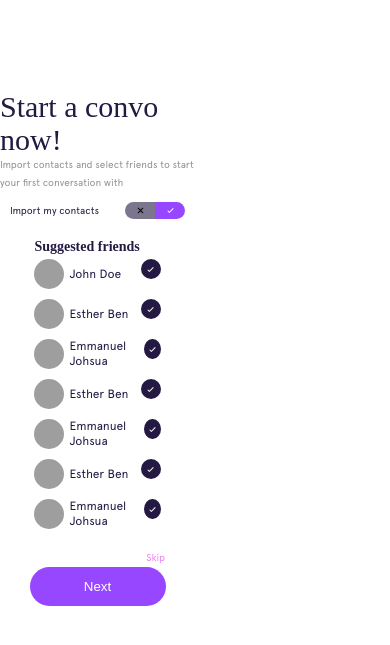
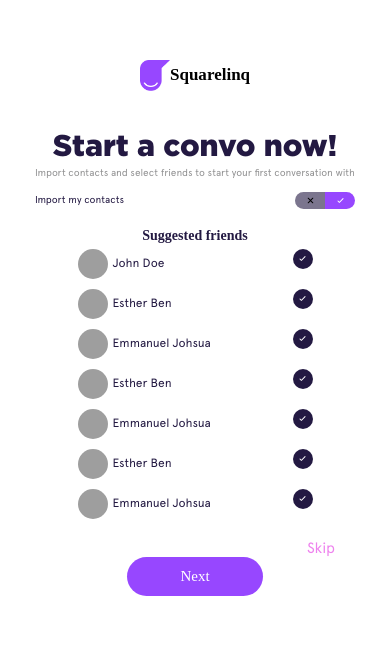
Before and after one commit to Chidubem03/SquareLinq.Inc, a React (Create React App) app: page /getstarted in a window 390 px wide. Shown: the part 137-782 px from the top of the page. Built offline with nearby package versions, Linux system fonts and the light colour scheme; grey boxes are pictures that could not be loaded; a web font is replaced by a local one.

Commit message:
more responsive pages have been added

```diff
--- a/src/Pages/GetStarted/GetStarted.jsx
+++ b/src/Pages/GetStarted/GetStarted.jsx
@@ -1,14 +1,8 @@
 import React from "react";
-import shineLogo from "../Images/shineLogo.png";
-// import googleIcon from "../Images/google_icon.png";
-// import cancel from "../Images/cancel.svg";
-// import checked from "../Images/checked.svg";
-// import eyeOpen from "../Images/eye-open.svg";
-// import eyeClose from "../Images/eye-close.svg";
 import slider from "../Images/auth-pagination-slider.png";
+import squareLinq from '../Images/squarelink-logo.png';
 import "./getStarted.css";
 import { IoIosClose, IoIosCheckmark } from "react-icons/io";
-// import { Link } from "react-router-dom/cjs/react-router-dom";
 
 const GetStarted = () => {
   const handleNext = () =>{
@@ -55,12 +49,12 @@ const GetStarted = () => {
   return (
     <div className="getstarted-container">
       <div className="con interactive-sec">
-        <div>
+        <div className="getstarted-left-container">
           <h1>
-            Interactive <img src={shineLogo} alt="shine logo" id="shine-logo" />{" "}
+            Interactive
           </h1>
           <br />
-          <p>
+          <p className="paragraph-info">
             Join a community of like minded people where you can free air you
             opinions, discuss new trends and shared interests. Interact with
             your friends, family, colleagues and teammates as you you strengthen
@@ -70,14 +64,19 @@ const GetStarted = () => {
         </div>
       </div>
       <section className="getstarted-section">
+              <div className="logoCon">
+                <img src={squareLinq} className='logoIcon' alt="" />
+                <p className='logoText'>Squarelinq</p>
+              </div>
         <article className="getstarted-article">
-          <h1>Start a convo now!</h1>
-          <p>
+          {/* gs is short for get started */}
+          <h1 className="gs-h1">Start a convo now!</h1>
+          <p className="text-contents">
             Import contacts and select friends to start your first conversation
             with{" "}
           </p>
           <div className="import-div">
-            <p>Import my contacts</p>
+            <p className="text-contents">Import my contacts</p>
             <div className="toggle">
               <span className="close-x">
                 <IoIosClose />
@@ -111,7 +110,7 @@ const GetStarted = () => {
             <p className="skip1">Skip</p>
           </div>
           <div className="suggested-btn-div">
-            <button className="suggested-btn" onClick={handleNext}>Next</button>
+            <button className="btn" onClick={handleNext}>Next</button>
           </div>
         </article>
       </section>
--- a/src/Pages/GetStarted/getStarted.css
+++ b/src/Pages/GetStarted/getStarted.css
@@ -1,13 +1,3 @@
-@font-face {
-  font-family: "myFont";
-  src: url("../../assets/fonts/Gotham_Black/Gotham_Black.otf"); /* Adjust path and format as needed */
-  format: format("opentype");
-}
-@font-face {
-  font-family: "Apercu";
-  src: url("../../assets/fonts/apercu/Apercu_Regular.otf"); /* Adjust path and format as needed */
-  format: format("opentype");
-}
 
 .getstarted-container {
   width: 100%;
@@ -18,6 +8,11 @@
   font-size: 15px;
   line-height: 18px;
 }
+
+.getstarted-left-container {
+  margin-left: 30px;
+  transform: translateY(150px);
+}
 .getstarted-section {
   width: 50vw;
   height: 100vh;
@@ -26,22 +21,11 @@
   align-items: center;
 }
 
-.getstarted-section h1 {
-  font-family: Gotham Black;
-  font-size: 30px;
-  font-weight: 500;
-  line-height: 33.15px;
-  margin: 0;
-  padding: 0;
-  color: #231942;
-}
-
-.getstarted-section p {
+.text-contents {
   font-family: Apercu;
   font-size: 10px;
   font-weight: 300;
   line-height: 17.84px;
-
   margin: 0;
   padding: 0;
   color: #919192;
@@ -50,7 +34,6 @@
 .getstarted-article {
   width: 340px;
   height: 390px;
-
   display: flex;
   justify-content: start;
   align-items: center;
@@ -137,7 +120,6 @@
   justify-content: space-between;
   align-items: start;
   margin-bottom: 10px;
-
 }
 
 .suggested-persion {
@@ -154,17 +136,17 @@
 }
 
 .suggested-btn-div{display: flex;justify-content: center;align-items: center;}
-.suggested-btn{color: white;background-color:#9747ff;;width: 136px;
-height: 39px;
-outline: none;
-border: none;
 
-border-radius: 30px;
-
-
-;}
-
-
-
+.gs-h1 {
+color: #231942;
+font-family: 'myFont';
+font-weight: 500;
+font-size: 30px;
+margin: 0px;
+text-align: center;
+width: 350px;
+height: 33px;
+margin-bottom: 10px;
+}
 .skip-div{float: right;width: 100%;display: flex;justify-content: end;align-items: center;padding-right: 30px;}
 .skip-div p{color: violet;}
--- a/src/Pages/RequestPhone/RequestPhone.jsx
+++ b/src/Pages/RequestPhone/RequestPhone.jsx
@@ -1,9 +1,9 @@
 import React from "react";
+import squareLinq from '../Images/squarelink-logo.png';
+import slider from '../Images/auth-pagination-slider3.png';
 import "./requestPhone.css";
-import shineLogo from "../Images/shineLogo.png";
 import { useCountries } from "use-react-countries";
 import { RiArrowDownSLine } from "react-icons/ri";
-
 const RequestPhone = () => {
   //for state management
   const { countries } = useCountries();
@@ -34,8 +34,6 @@ const RequestPhone = () => {
     //concating the country code and the inputed phoneno
     const requestedPhoneNo = countryCallingCode.concat(phoneNo);
     localStorage.setItem('phone-no', requestedPhoneNo);
-
-    console.log(requestedPhoneNo);
   };
 
   const handleChange = (e) => {
@@ -55,8 +53,7 @@ const RequestPhone = () => {
         <div className="request-phone-overlay">
           <div className="hero-title">
             <h1>
-              Professional{" "}
-              <img src={shineLogo} alt="shine logo" className="shine-logo" />{" "}
+              Professional
             </h1>
             <br/>
             <p className="paragraph-info">
@@ -66,10 +63,15 @@ const RequestPhone = () => {
               strengthen the bond between one another...
             </p>
           </div>
+          <img src={slider} className="auth-slide" alt="" />
         </div>
       </article>
       {/**container for the phone request */}
       <article className="request-phone-main">
+      <div className="logoCon">
+                <img src={squareLinq} className='logoIcon' alt="" />
+                <p className='logoText'>Squarelinq</p>
+              </div>
         <main className="request-phone-main-container">
           <div>
             <h1 id="request-phone-h1">Enter your phone number</h1>
--- a/src/Pages/RequestPhone/requestPhone.css
+++ b/src/Pages/RequestPhone/requestPhone.css
@@ -9,6 +9,9 @@
   width: 100vw;
 }
 
+.auth-slide {
+  margin-top: 15px;
+}
 .request-phone-overlay {
   height: 100vh;
   background-color:#23194299;
--- a/src/Pages/VerificationComplete/VerifyComplete.css
+++ b/src/Pages/VerificationComplete/VerifyComplete.css
@@ -57,12 +57,6 @@
     line-height: 25px;
 }
 
-.VerificationComplete-leftside_container .slides{
-    width: 100px;
-    height: 5px;
-    background: transparent;
-}
-
 .VerificationComplete-rightside{
     position: relative;
     display: flex;
@@ -101,19 +95,9 @@
 .VerificationComplete-rightside .rightside-minicontainer .tick{
     width: 40px;
 }
-.VerificationComplete-rightside .rightside-minicontainer button{
-    border: none;
-    width: 20%;
-    margin-top: 2rem;
-    border-radius: 20px;
-    font-family: "Apercu";
-    font-size: 15px;
-    padding: 7px;
-    background-color: rgb(151, 71, 207);
-    cursor: pointer;
-    color: #fff;
+.vcBtn {
+    transform: translateY(30px);
 }
-
 .VerificationComplete-rightside .rightside-minicontainer button:hover{
     color: burlywood;
 }
--- a/src/Pages/VerificationComplete/VerifyComplete.jsx
+++ b/src/Pages/VerificationComplete/VerifyComplete.jsx
@@ -1,10 +1,9 @@
 import { Link } from "react-router-dom/cjs/react-router-dom";
-import shineLogo from "../Images/shineLogo.png";
 import tick from "../Images/tick.png";
 import slides from "../Images/VerifyComplete-slider.png";
 import Green_tick from '../Images/green-tick.png';
+import leftsideImg from "../Images/left-side-img.png";
 import "./VerifyComplete.css";
-import leftsideImg from "../Images/left-side-img.png";
 
 const VerifyComplete = () => {
     const handleContinue = () =>{
@@ -15,18 +14,17 @@ const VerifyComplete = () => {
         <div className="VerificationComplete-container">
             <div className="VerificationComplete-leftside" style={{ backgroundImage: `url(${leftsideImg})` }}>
              <div className="VerificationComplete-leftside_container">
-                <img src={shineLogo} alt="shineLogo" className='shine' />
                 <h1 className="leftside-header">
                     Community
                 </h1>
-                <p className="leftside-paragraph">
+                <p className="paragraph-info">
                     Join a community of like minded people
                     where you can free air you opinions, discuss
                     new trends and shared interests. Interact with
                     your friends, family, colleagues and teammates
                     as you you strengthen the bond between one another...
                 </p>
-                <img src={slides} alt="slide" className='slides' />
+                <img src={slides} alt="slide" />
               </div>
             </div>
             <div className="VerificationComplete-rightside">
@@ -59,7 +57,8 @@ const VerifyComplete = () => {
                 </p>
                 <div className="rightside-minicontainer">
                    <img src={tick} alt="GoodTick" className="tick" />
-                     <button onClick={handleContinue}>Continue</button>
+                   {/* vcBtn is short for verify complete btn, a separated styling was added to this btn to make align for this page alone */}
+                     <button className="btn vcBtn" onClick={handleContinue}>Continue</button>
                 </div>
             </div>
         </div>
--- a/src/Pages/requestUser/requestUser.css
+++ b/src/Pages/requestUser/requestUser.css
@@ -89,8 +89,7 @@
     flex-direction: row;
     margin-bottom: .5rem;
 }
-.requestUser-rightside #requestUser-form label input{
-    width: inherit;
+  .requestUser-input {
     width: 100%;
     padding: 10px;
     border: none;
@@ -108,3 +107,11 @@
     width: 100%;
     margin-top: 5.5rem;
 }
+.gge-btn {
+    transform: translateY(30px);
+}
+@media (max-width: 800px) {
+    .requestUser-input {
+        width: 70%;
+    }
+}
--- a/src/Pages/requestUser/requestUser.jsx
+++ b/src/Pages/requestUser/requestUser.jsx
@@ -43,13 +43,14 @@ const RequestUser = () => {
                         <input
                         type="name"
                         placeholder="Enter your username"
+                        className="requestUser-input"
                         />
 
                     </label>
         <button onClick={handleNext} className="btn">
         Next
         </button>
-        <button type="button" className="google-btn">
+        <button type="button" className="google-btn gge-btn">
           Continue with Google
           <img src={googleIcon} alt="google icon" className="google_icon" />
         </button>
```
Also changed, not shown: src/Pages/Images/auth-pagination-slider3.png (added), src/normalize.css.
